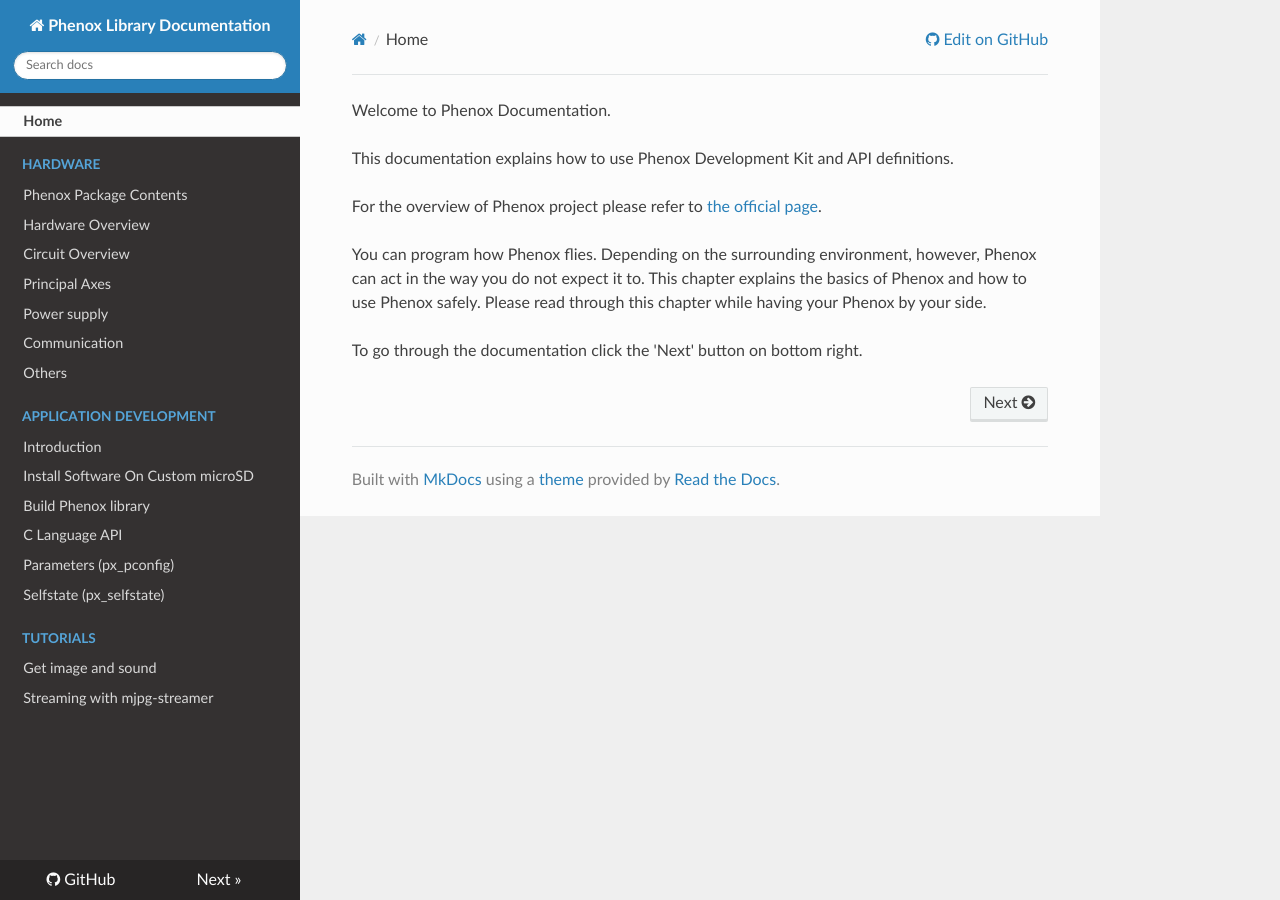
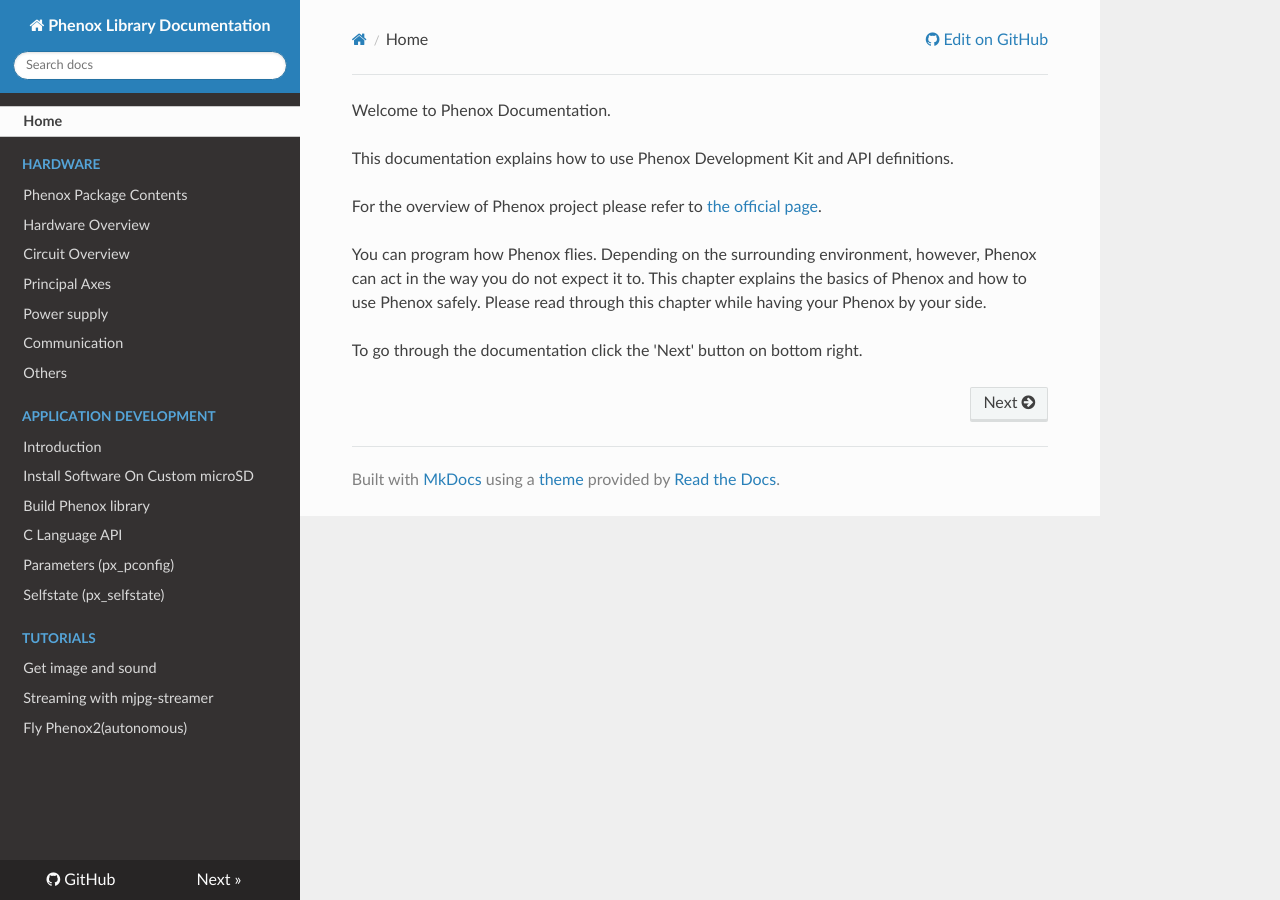
Before and after one commit to phenoxlab/phenox, an MkDocs documentation site: the page built from docs/index.md, in a window 1280 px wide. Built offline with MkDocs 1.6.1, drawn with Linux system fonts in a browser that asks for light colours; nearby versions of some CDN libraries; old or Windows-style settings are respelled for this version of MkDocs.

Commit message:
modifie small change1

```diff
--- a/.#mkdocs.yml
+++ /dev/null
@@ -1 +0,0 @@
-icurt@ubuntu.3875:1439959329
--- a/mkdocs.yml
+++ b/mkdocs.yml
@@ -25,7 +25,7 @@
     - 'Get image and sound' : 'tut/build.md'
     #- 'Streaming with node.js web server': 'tut/server.md'
     - 'Streaming with mjpg-streamer': 'tut/mjpgstreamer.md'
-    #- 'Fly Phenox2(autonomous)' : 'tut/controll.md'
+    - 'Fly Phenox2(autonomous)' : 'tut/controll.md'
     #- 'Move Phenox2 horizontally during flight(autonomous)' : 'tut/controll_move.md'
     #- 'Controll Phenox2 with joystick (manual)' : 'tut/controll_manual.md'
     #- 'Fly Phenox2 with colored landmark(autonomous)' : 'tut/controll_color.md'
```
Also changed, not shown: 1 other file.
